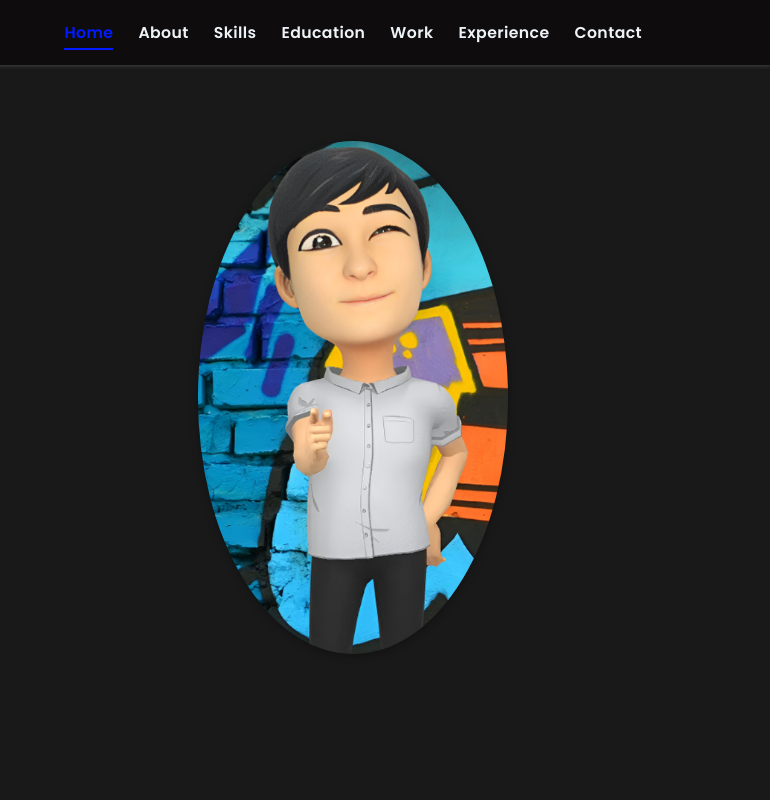
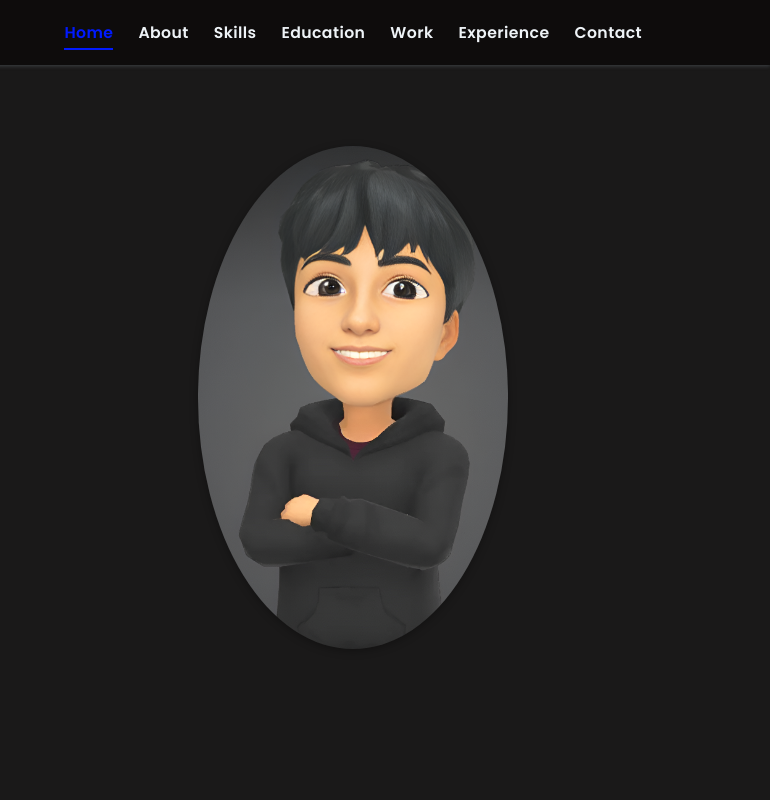
Before and after one commit to vanshgarg7017/vanshgarg7017.github.io, a plain HTML site: page index.html in a window 1280 px wide. Shown: the top 800 px of the page, 510-1280 px from the left. Drawn offline with nearby package versions, Linux system fonts and the light colour scheme; a script that the page names is missing.

Commit message:
change the Front image

```diff
--- a/index.html
+++ b/index.html
@@ -53,7 +53,7 @@
       </div>
     </div>
 <div class="image">
-    <img draggable="false" class="tilt" src="assets\image\pro1.png" alt="">
+    <img draggable="false" class="tilt" src="assets\image\cartoon 1.png" alt="">
 </div>
 </section>
 <!-- hero section ends -->
```
Also changed, not shown: assets/image/cartoon 1.png (added).
